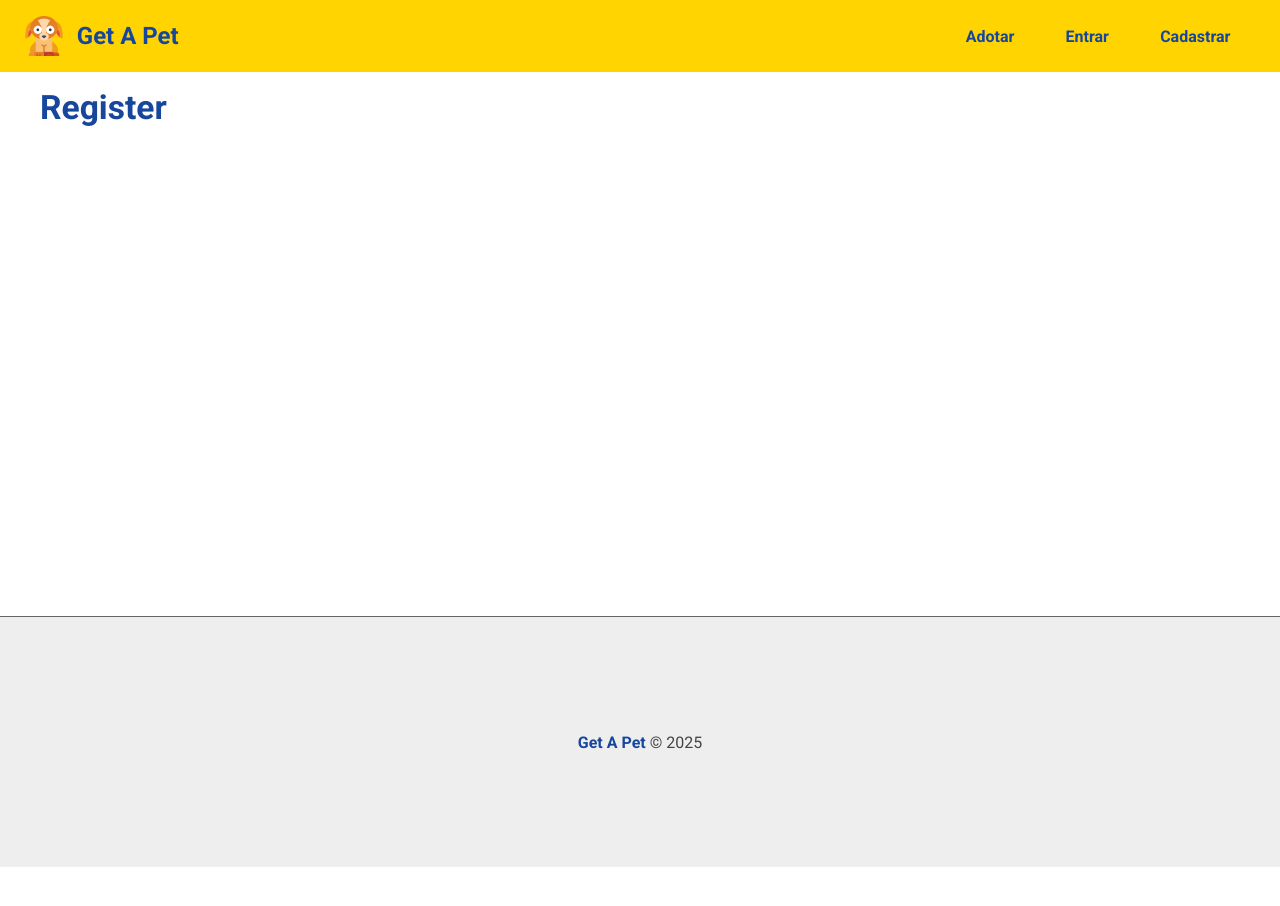
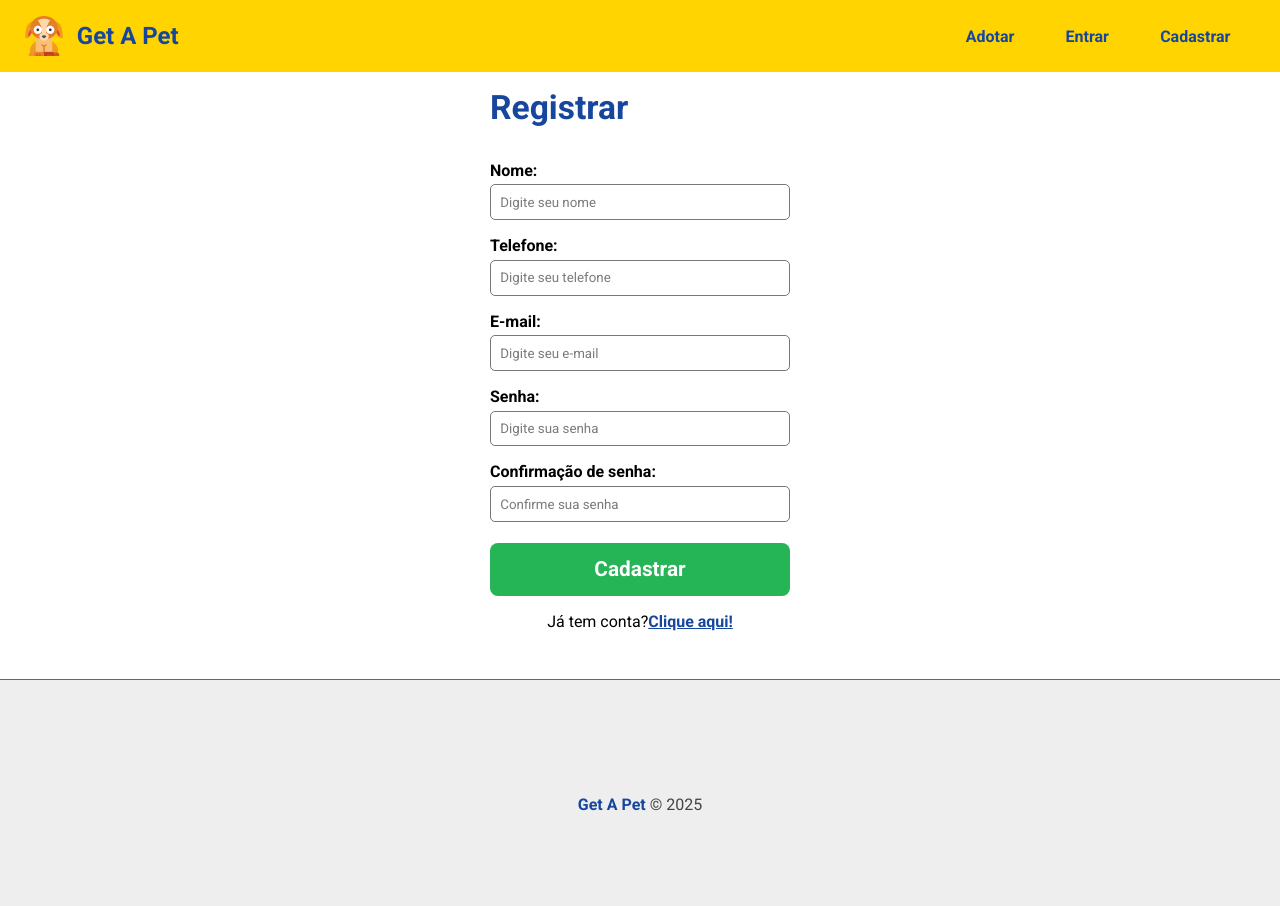
Before and after one commit to HalfLauren17/GET-A-PET, a React (Create React App) app in the folder frontend/: page /register in a window 1280 px wide. Shown: the top 906 px of the page. Before the commit the page ends 867 px from the top, so only its background shows below. Built offline with nearby package versions, Linux system fonts and the light colour scheme.

Commit message:
Register user form

```diff
--- a/frontend/package.json
+++ b/frontend/package.json
@@ -13,7 +13,7 @@
     "react-dom": "^19.1.1",
     "react-icons": "^5.5.0",
     "react-router-dom": "^7.8.2",
-    "react-scripts": "5.0.1",
+    "react-scripts": "^5.0.1",
     "web-vitals": "^2.1.4"
   },
   "scripts": {
--- a/frontend/src/App.js
+++ b/frontend/src/App.js
@@ -1,4 +1,4 @@
-import { BrowserRouter, Routes, Route } from "react-router-dom";
+import { BrowserRouter, Routes, Route } from "react-router";
 
 //Pages
 import Home from "./components/pages/Home";
--- /dev/null
+++ b/frontend/src/components/form/Form.module.css
@@ -0,0 +1,32 @@
+.formContainer {
+  max-width: 300px;
+  margin: 0 auto;
+  background-color: #fff;
+  border-radius: 15px;
+
+  & input[type="submit"] {
+    border-radius: 8px;
+    background-color: #25b456;
+    color: #fff;
+    border: none;
+    min-width: 100px;
+    min-height: 2.5em;
+    width: 100%;
+    cursor: pointer;
+    font-size: 1.3em;
+    font-weight: bold;
+
+    &:hover {
+      background-color: #1c8a42;
+    }
+  }
+
+  & p {
+    margin-top: 1em 0 auto;
+    justify-self: center;
+    & a {
+      color: #16479d;
+      font-weight: bold;
+    }
+  }
+}
--- /dev/null
+++ b/frontend/src/components/form/Input.js
@@ -0,0 +1,26 @@
+import styles from "./Input.module.css";
+
+export default function Input({
+  type,
+  text,
+  name,
+  placeholder,
+  handleOnChange,
+  value,
+  multiple,
+}) {
+  return (
+    <div className={styles.formControl}>
+      <label htmlFor={name}>{text}</label>
+      <input
+        type={type}
+        name={name}
+        id={name}
+        placeholder={placeholder}
+        onChange={handleOnChange}
+        value={value}
+        {...(multiple ? { multiple } : "")}
+      />
+    </div>
+  );
+}
--- /dev/null
+++ b/frontend/src/components/form/Input.module.css
@@ -0,0 +1,21 @@
+.formControl{
+    display: flex;
+    flex-direction: column;
+    margin-bottom: 1em;
+
+    & label{
+        margin-bottom: .3em;
+        font-weight: bold;
+        font-size: 1em;
+    }
+
+    & input{
+        padding: .7em;
+        border: 1px solid #777;
+        border-radius: 5px;
+
+        &::placeholder{
+            color: #7b7b7b;
+        }
+    }
+}
--- a/frontend/src/components/pages/auth/Register.js
+++ b/frontend/src/components/pages/auth/Register.js
@@ -1,7 +1,55 @@
+import Input from "../../form/Input";
+import {Link} from "react-router";
+
+import styles from "../../form/Form.module.css";
+
 export default function Register() {
+  function handleChange(e) {}
+
   return (
-    <section>
-      <h1>Register</h1>
+    <section className={styles.formContainer}>
+      <h1>Registrar</h1>
+      <form>
+        <Input
+          text="Nome:"
+          type="text"
+          name="name"
+          placeholder="Digite seu nome"
+          handleOnChange={handleChange}
+        />
+        <Input
+          text="Telefone:"
+          type="text"
+          name="phone"
+          placeholder="Digite seu telefone"
+          handleOnChange={handleChange}
+        />
+        <Input
+          text="E-mail:"
+          type="email"
+          name="email"
+          placeholder="Digite seu e-mail"
+          handleOnChange={handleChange}
+        />
+        <Input
+          text="Senha:"
+          type="password"
+          name="password"
+          placeholder="Digite sua senha"
+          handleOnChange={handleChange}
+        />
+        <Input
+          text="Confirmação de senha:"
+          type="password"
+          name="confirmPassword"
+          placeholder="Confirme sua senha"
+          handleOnChange={handleChange}
+        />
+        <Input type="submit" value="Cadastrar" />
+      </form>
+      <p>
+        Já tem conta?<Link to="/login">Clique aqui!</Link>
+      </p>
     </section>
   );
 }
```
Also changed, not shown: 1 other file (tests, documents, lock files or other folders).
